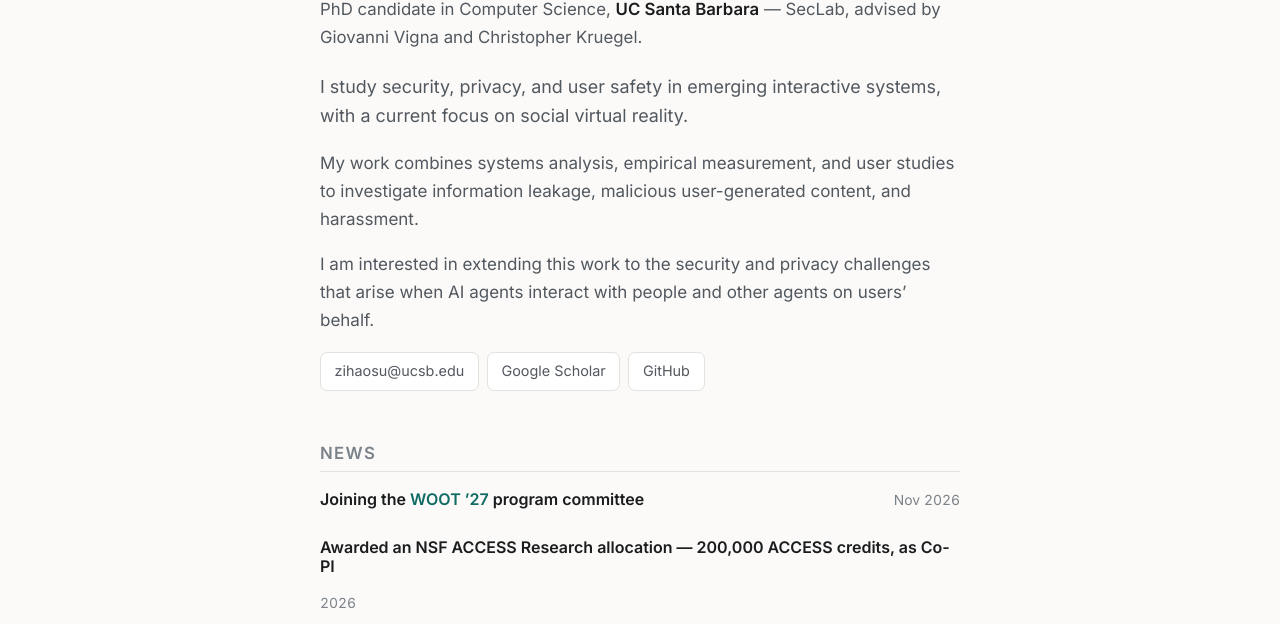
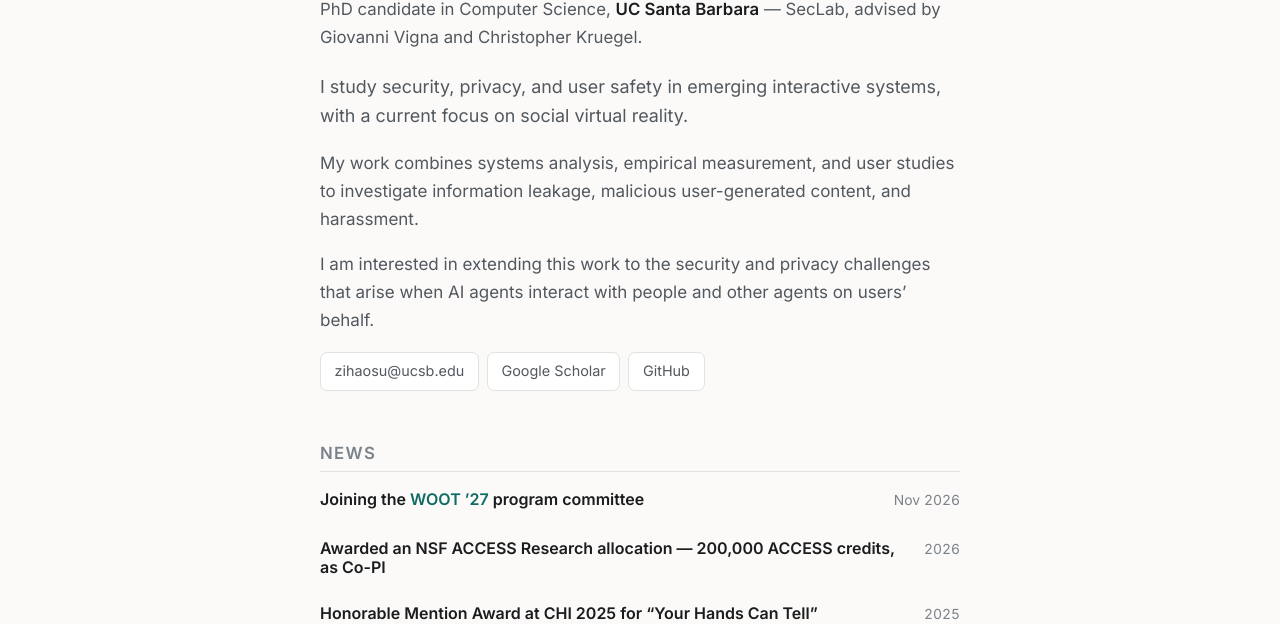
Before and after one commit to JerrySu11/JerrySu11.github.io, a plain HTML site: page index.html in a window 1280 px wide. Shown: the part 176-800 px from the top of the page. Drawn offline with Linux system fonts and the light colour scheme.

Commit message:
Keep entry dates aligned beside wrapping headings

```diff
--- a/assets/css/style.css
+++ b/assets/css/style.css
@@ -162,7 +162,7 @@ main.wrap { padding-top: 3rem; padding-bottom: 4rem; }
 /* ---------- CV ---------- */
 
 .entry { margin: 0 0 1.6rem; }
-.entry-head { display: flex; justify-content: space-between; gap: 1rem; flex-wrap: wrap; align-items: baseline; }
+.entry-head { display: grid; grid-template-columns: minmax(0, 1fr) auto; gap: 1rem; align-items: baseline; }
 .entry-head h3 { font-family: var(--sans); font-size: 1rem; font-weight: 600; margin: 0; }
 .entry .when { font-size: 0.87rem; color: var(--text-mute); font-variant-numeric: tabular-nums; white-space: nowrap; }
 .entry p, .entry ul { margin: 0.3rem 0 0; font-size: 0.95rem; }
```
